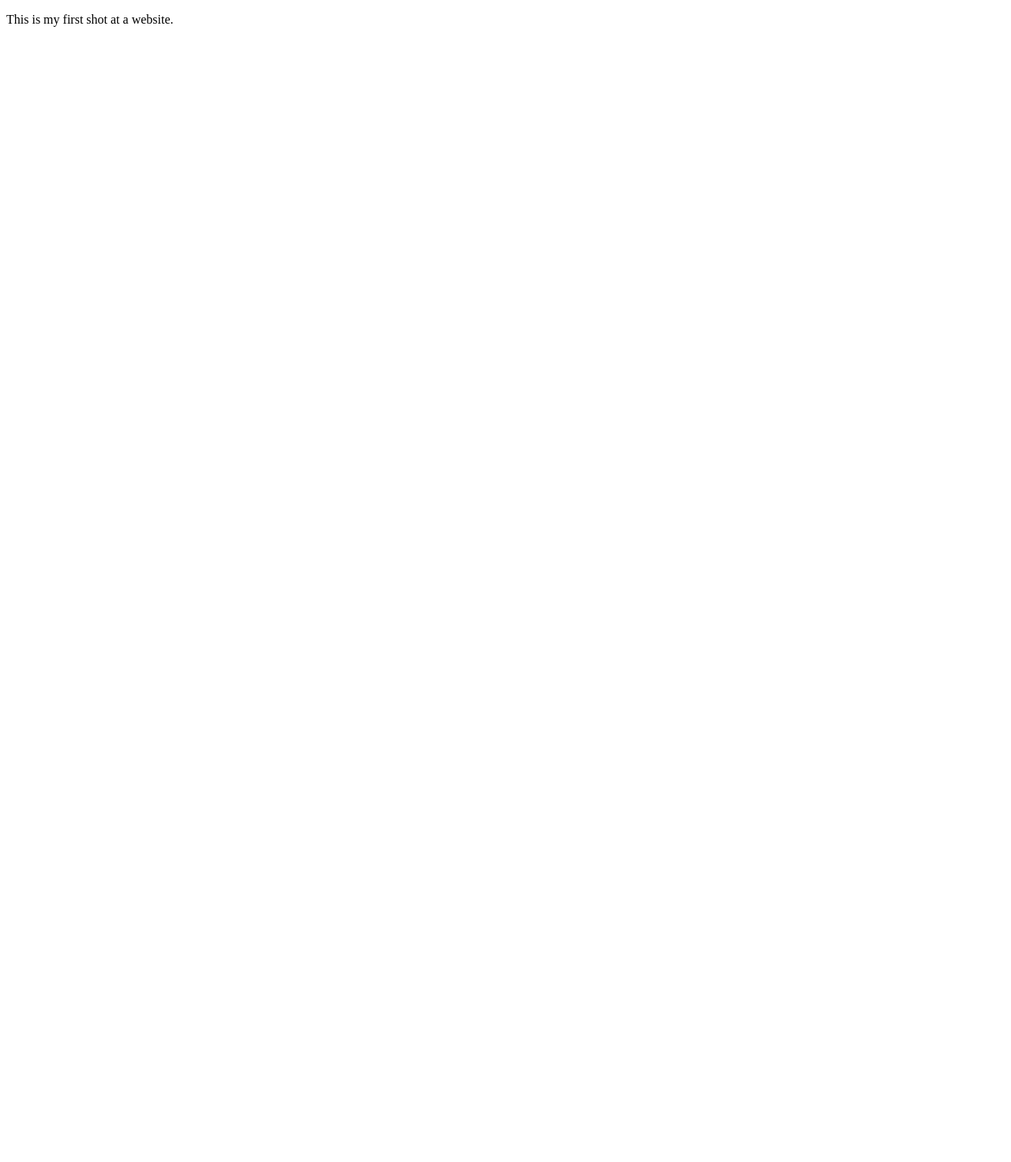
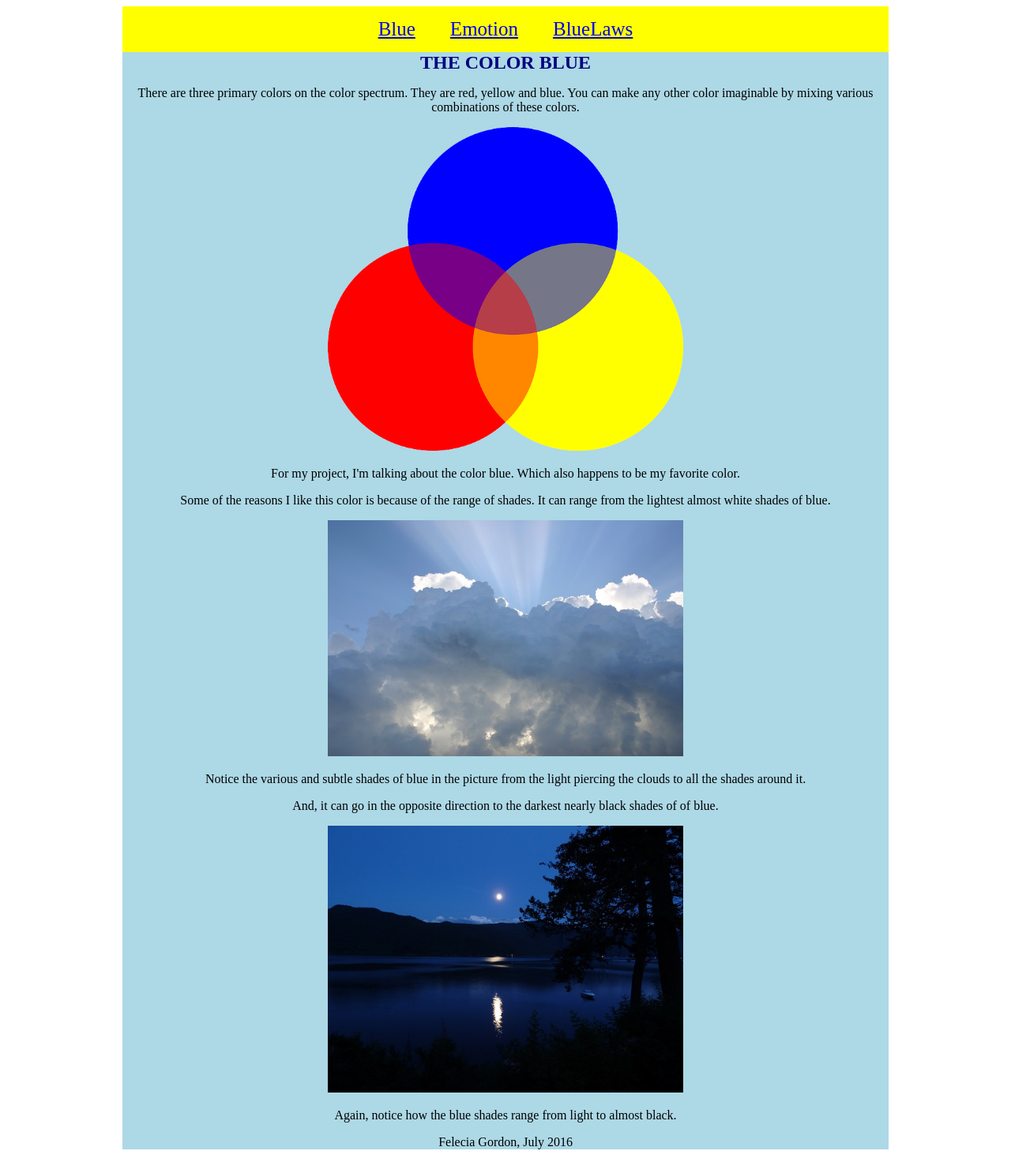
Before and after one commit to ladyg819/project1, a plain HTML site: page index.html in a window 1280 px wide. Shown: the whole page at 79% size. Before the commit the page ends 800 px from the top, so only its background shows below. Drawn offline with Linux system fonts and the light colour scheme.

Commit message:
this is my final

```diff
--- /dev/null
+++ b/css/stylesheet.css
@@ -0,0 +1,79 @@
+ /*for the CSS for the navigation bar. */
+
+ul {
+    list-style-type: none;
+    margin: 0;
+    padding: 0;
+}
+/* This Adds background color and changes the width of the navigation bar.*/
+ ul {
+    background-color: yellow;
+    margin-left: auto;
+    margin-right: auto;
+    text-align: center;
+ }
+
+
+
+
+/*this changes color for the heading*/
+
+li {
+    display: inline-block;
+    color: navy;
+    font-size: 25px;
+    text-align: center;
+    padding: 15px 20px;
+    text-decoration: none;
+}
+
+    /* this puts a header on the page and centers it */
+h1 {
+    color: navy; font-size: x-large;
+     width:970px; margin:auto;
+    text-align:center;
+}
+
+img {width:450px;
+     margin:auto;
+     }
+
+
+
+
+
+/*this centers the other headers*/
+h2 {
+    text-align: center;
+    width:970px; margin:auto;
+}
+
+/*this is 2nd part of changing the text*/
+#feeling {
+    text-align: center;
+font-family: 'Anton', sans-serif;}
+
+#tranquil {
+    text-align: center;
+font-family: 'PT+Sans:400italic';}
+
+
+h3 {
+    text-align: center;
+}
+
+#laws {background-color:#ADD8E6; border:solid navy;
+     width: 970px;
+     margin: auto;
+
+}
+
+/*This centers the text*/
+.container {
+    width: 970px;
+    margin: auto;
+
+    text-align: center;
+    background-color:#ADD8E6;
+
+}
--- a/index.html
+++ b/index.html
@@ -1,9 +1,80 @@
 <!DOCTYPE html>
 <html>
     <head>
-        <title> </title>
+
+        <title>Blue</title>
+        <link rel="stylesheet" href="css/stylesheet.css" type="text/css" />
     </head>
-    <body>
-        <p>This is my first shot at a website.</p>
+
+
+
+
+
+    <div class="container">
+
+        <!-- this is the navigation bar -->
+        <div class="navigation">
+                   <ul>
+            <li>
+                <A HREF="index.html">Blue</A>
+            </li>
+            <li>
+                 <A HREF="emotion.html">Emotion</A>
+            </li>
+            <li>
+                 <A HREF="last.html">BlueLaws</A>
+            </li>
+        </ul>
+        </div>
+
+           <div>
+           <div id="color">
+             <h1>THE COLOR BLUE</h1>
+             </div>
+             <body>
+                 <div class="container">
+
+        <!--below talks briefly about my chosen color -->
+        <p>There are three primary colors on the color spectrum.  They are
+        red, yellow and blue.  You can make any other color imaginable by mixing
+        various combinations of these colors.
+        </p>
+
+       <div class="container">
+        <img src="image/circles-27975_640.png">
+        </div>
+
+        <p>For my project, I'm talking about the color blue.  Which also happens
+        to be my favorite color.
+     </p>
+        <p>Some of the reasons I like this color is because of the range
+        of shades.  It can range from the lightest almost white
+        shades of blue.</p>
+
+               <!--this is how you save a pic -->
+
+             <div class="container">
+            <img src="image/sky-414199_640.jpg">
+        </div>
+
+        <p> Notice the various and subtle shades of blue in the picture from the light
+        piercing the clouds to all the shades around it.
+       </p>
+
+        <p>And, it can go in the opposite direction
+        to the darkest nearly black shades of
+        of blue.</p>
+                <img src="image/moon-65957_640.jpg">
+    <div>
+          <p>Again, notice how the blue shades range from light to almost black.</p>
+
+             </div>
+             <!-- below is the footer -->
+      <div>
+          <p>
+               Felecia Gordon, July 2016
+          </p>
+      </div>
+       </div>
     </body>
 </html>
```
Also changed, not shown: emotion.html (added, +81 -0 lines), last.html (added, +69 -0 lines), image/circles-27975_640.png (added), image/moon-65957_640.jpg (added), image/peacock-1476507_640.jpg (added), image/sky-414199_640.jpg (added).
